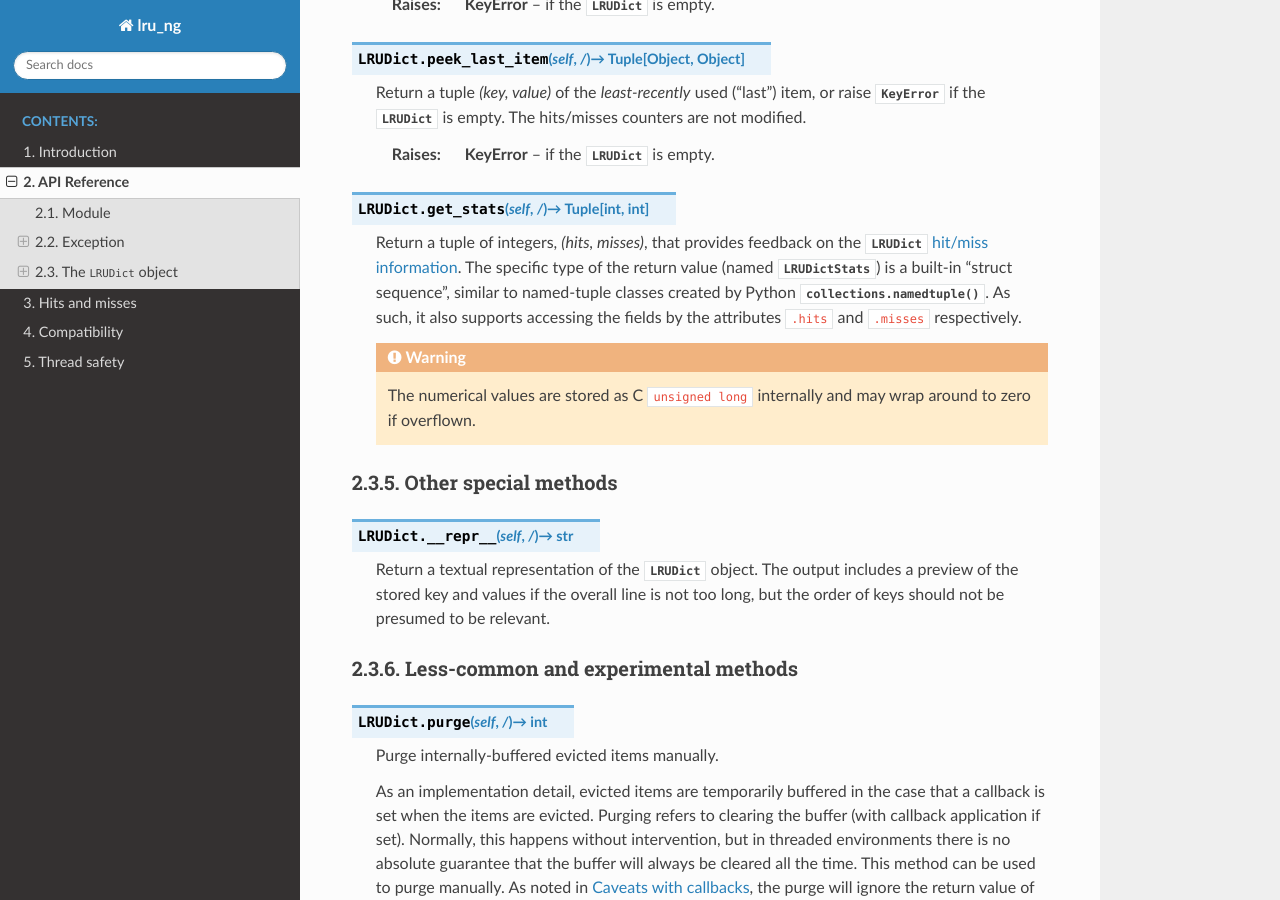
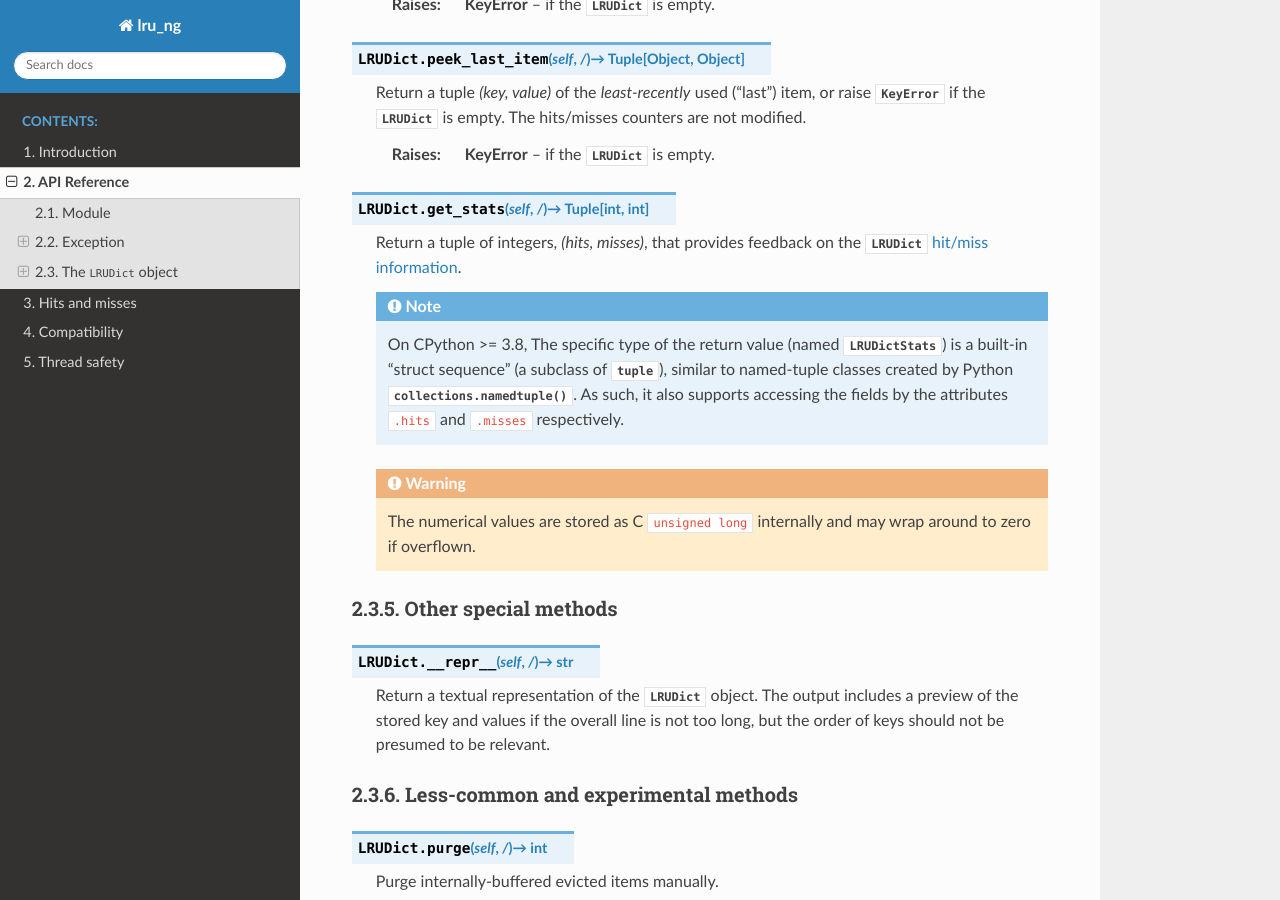
Before and after one commit to congma/lru_ng, a Sphinx documentation site: the page built from doc/source/api-reference.rst, in a window 1280 px wide and 900 px high, scrolled down 3489 px. Built offline with Sphinx 7.4.7 and the Read the Docs theme 2.0.0, drawn with Linux system fonts in a browser that asks for light colours; some of the changed text lies outside the part shown.

```diff
--- a/doc/source/api-reference.rst
+++ b/doc/source/api-reference.rst
@@ -233,11 +233,14 @@ Methods specific to :class:`LRUDict`
 
    Return a tuple of integers, *(hits, misses)*, that provides feedback on the
    :class:`LRUDict` :ref:`hit/miss information <hits-and-misses:hits and
-   misses>`. The specific type of the return value (named
-   :class:`LRUDictStats`) is a built-in "struct sequence", similar to
-   named-tuple classes created by Python :func:`collections.namedtuple`. As
-   such, it also supports accessing the fields by the attributes :code:`.hits`
-   and :code:`.misses` respectively.
+   misses>`.
+
+   .. note:: On CPython >= 3.8, The specific type of the return value (named
+             :class:`LRUDictStats`) is a built-in "struct sequence" (a subclass
+             of :class:`tuple`), similar to named-tuple classes created by
+             Python :func:`collections.namedtuple`. As such, it also supports
+             accessing the fields by the attributes :code:`.hits` and
+             :code:`.misses` respectively.
 
    .. warning:: The numerical values are stored as C :code:`unsigned long`
                 internally and may wrap around to zero if overflown.
--- a/doc/source/introduction.rst
+++ b/doc/source/introduction.rst
@@ -79,7 +79,11 @@ is recorded.
 
 .. code-block:: python
 
+   >>> # For Python >= 3.8
    >>> "hits: {0.hits}; misses: {0.misses}".format(cache.get_stats())
+   'hits: 0; misses: 1'
+   >>> # For Python < 3.8, use
+   >>> "hits: {}; misses: {}".format(*cache.get_stats())
    'hits: 0; misses: 1'
 
 Successful retrieval of a value by key increases the "hits" record by one:
```
Also changed, not shown: other parts of doc/source/api-reference.rst (+4 -4 lines), README.md (added, +63 -0 lines), setup.py (+11 -2 lines), 2 other files.
